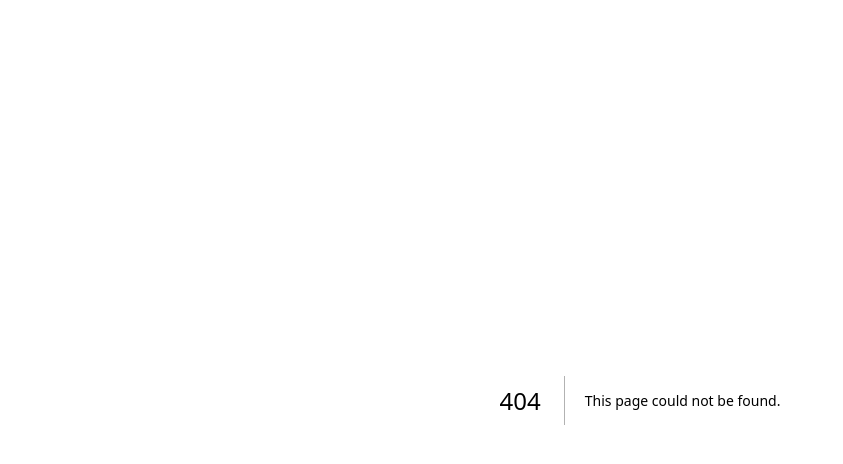
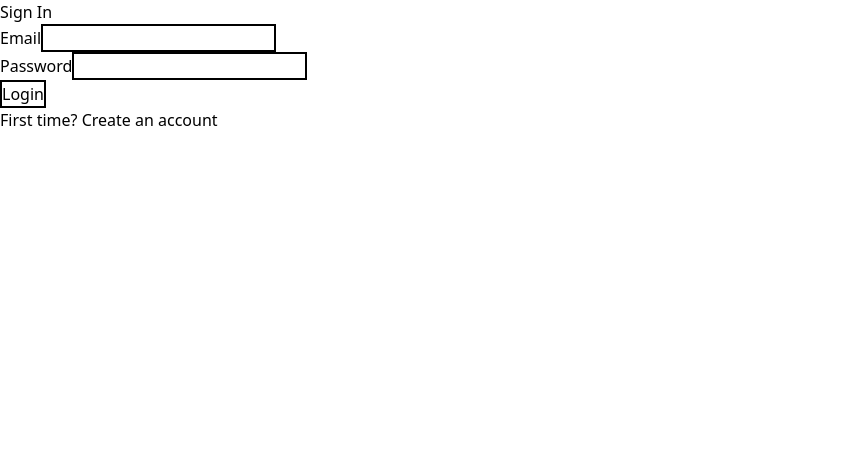
Before and after one commit to anujSingh-A-writer/learning-next, a Next.js app: page /auth in a window 1280 px wide. Before the commit this address had no page. Shown: the top 464 px of the page, without its empty margins (0-843 px from the left). Built offline with nearby package versions, Linux system fonts and the light colour scheme.

Commit message:
Add Login/SignUp Page

```diff
--- /dev/null
+++ b/pages/auth.tsx
@@ -0,0 +1,83 @@
+import React, { useCallback, useState } from "react";
+
+const Auth = () => {
+  const [email, setEmail] = useState("");
+  const [password, setPassword] = useState("");
+  const [name, setName] = useState("");
+  const [authState, setAuthState] = useState("login");
+
+  const toggleAuthState = useCallback(() => {
+    setAuthState((prevAuthState) =>
+      prevAuthState === "login" ? "register" : "login"
+    );
+  }, []);
+
+  function setNameHandler(e: any) {
+    setName(e.target.value);
+  }
+
+  function setEmailHandler(e: any) {
+    setEmail(e.target.value);
+  }
+
+  function setPasswordHandler(e: any) {
+    setPassword(e.target.value);
+  }
+
+  return (
+    <div>
+      <h2>{authState === "login" ? "Sign In" : "Register"}</h2>
+
+      {/* NAME */}
+      {authState === "register" && (
+        <>
+          <label htmlFor='name'>Name</label>
+          <input
+            className='border-2 border-black'
+            type='text'
+            name=''
+            id='name'
+            value={name}
+            onChange={setNameHandler}
+          />
+          <br />
+        </>
+      )}
+
+      {/* EMAIL */}
+      <label htmlFor='email'>Email</label>
+      <input
+        className='border-2 border-black'
+        type='email'
+        name=''
+        id='email'
+        value={email}
+        onChange={setEmailHandler}
+      />
+      <br />
+
+      {/* PASSWORD */}
+      <label htmlFor='password'>Password</label>
+      <input
+        className='border-2 border-black'
+        type='password'
+        name=''
+        id='password'
+        value={password}
+        onChange={setPasswordHandler}
+      />
+      <br />
+
+      <button className='border-2 border-black'>
+        {authState === "login" ? "Login" : "Sign Up"}
+      </button>
+      <p onClick={toggleAuthState}>
+        {authState === "login"
+          ? "First time? Create an account"
+          : "Have an account? Login"}
+      </p>
+    </div>
+  );
+};
+
+export default Auth;
```
